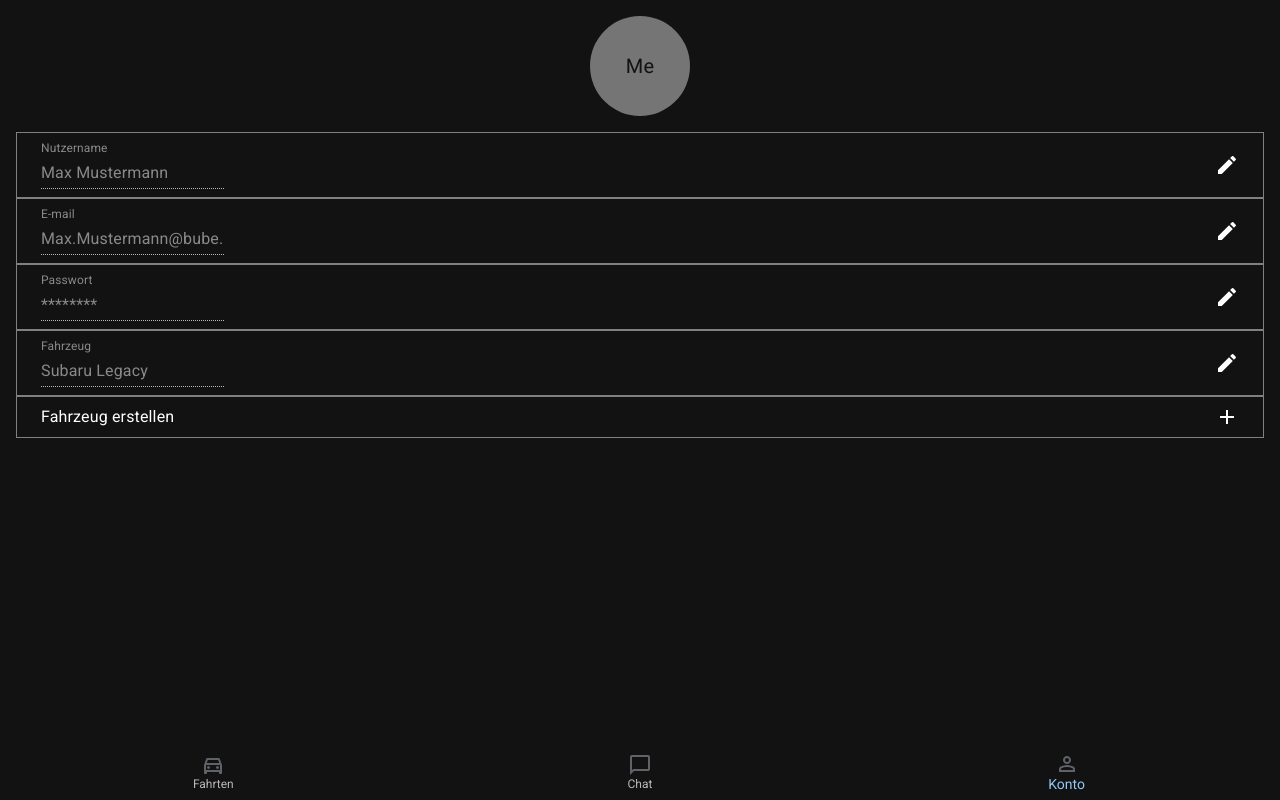
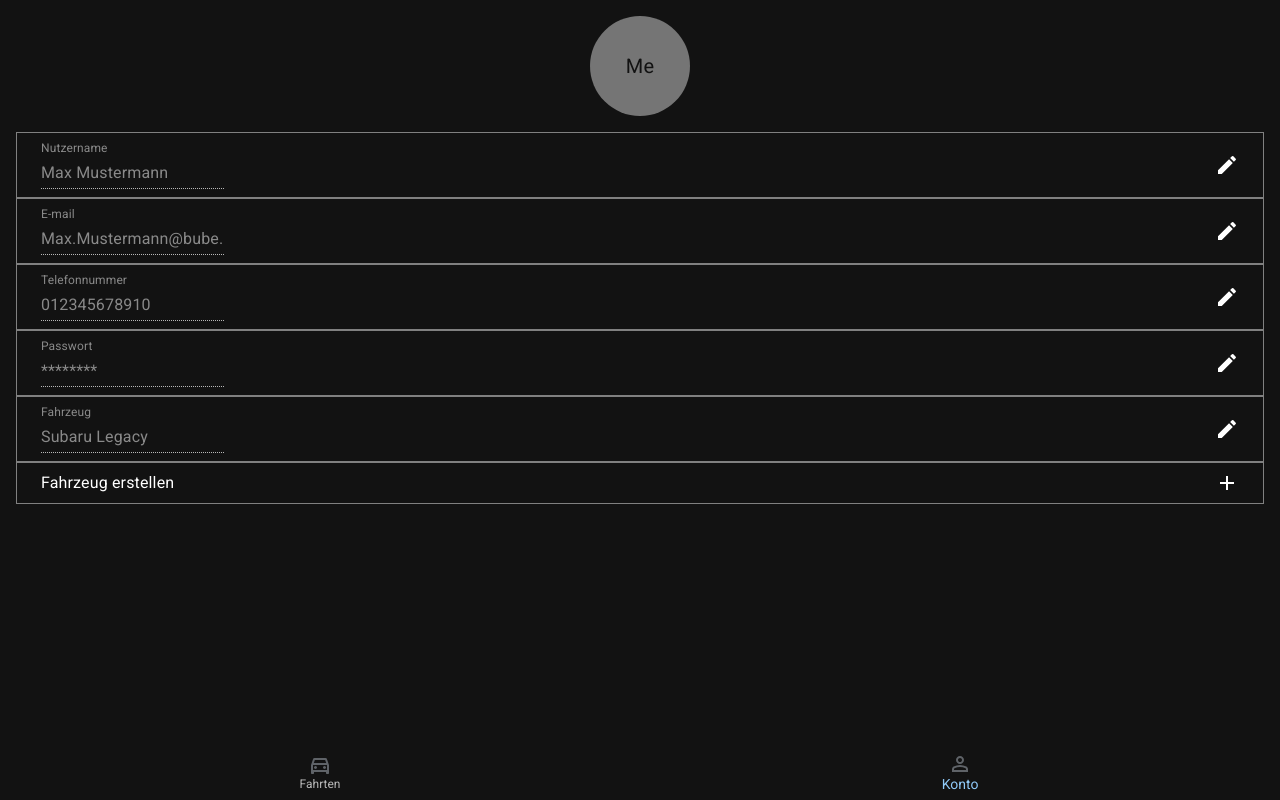
Before and after one commit to Skrizzel/pickup_alt, a React (Vite) app in the folder src/main/webui/: page /user/profile in a window 1280 px wide. Built offline with nearby package versions, Linux system fonts and the light colour scheme.

Commit message:
deleted chat button and added tel to profile

```diff
--- a/src/main/webui/src/main.tsx
+++ b/src/main/webui/src/main.tsx
@@ -38,7 +38,7 @@ const router = createBrowserRouter([
       {index: true, element: <Auth />},
       {path: 'auth', element: <Auth />},
       {path: 'login', element: <Login />},
-      {path: 'jakob', element: <Jakob />},
+      {path: 'testjakob', element: <Jakob />},
       {
         path: 'user',
         element: <MainLayoutWithFooter />,
--- a/src/main/webui/src/pages/LoggedIn/Footer/Footer.tsx
+++ b/src/main/webui/src/pages/LoggedIn/Footer/Footer.tsx
@@ -37,7 +37,7 @@ const Footer = () => {
           }}
         >
           <BottomNavigationAction value="trips" label="Fahrten" icon={<CarIcon />} />
-                    <BottomNavigationAction label="Chat" value="chat" icon={<ChatIcon />} />
+          {/* <BottomNavigationAction label="Chat" value="chat" icon={<ChatIcon />} /> */}
           <BottomNavigationAction label="Konto" value="profile" icon={<PersonIcon />} />
         </BottomNavigation>
       </div>
--- a/src/main/webui/src/pages/LoggedIn/Profile/Fahrzeug/Car.tsx
+++ b/src/main/webui/src/pages/LoggedIn/Profile/Fahrzeug/Car.tsx
@@ -8,8 +8,6 @@ import IconButton from '@mui/material/IconButton';
 import EditIcon from '@mui/icons-material/Edit';
 import {listItemStyle, styleForListItemContainer} from '../../../../shared/styles';
 import {useState} from 'react';
-import Box from '@mui/material/Box';
-import Link from '@mui/material/Link';
 import Button from '@mui/material/Button';
 
 type CarProps = {
--- a/src/main/webui/src/pages/LoggedIn/Profile/Profile.tsx
+++ b/src/main/webui/src/pages/LoggedIn/Profile/Profile.tsx
@@ -16,6 +16,7 @@ const Profile = () => {
   const tesSettings = {
     Nutzername: 'Max Mustermann',
     'E-mail': 'Max.Mustermann@bube.com',
+    Telefonnummer: '012345678910',
     Passwort: '********',
     Fahrzeug: 'Subaru Legacy',
   };
```
Lines whose indentation alone changed are shown as unchanged.
